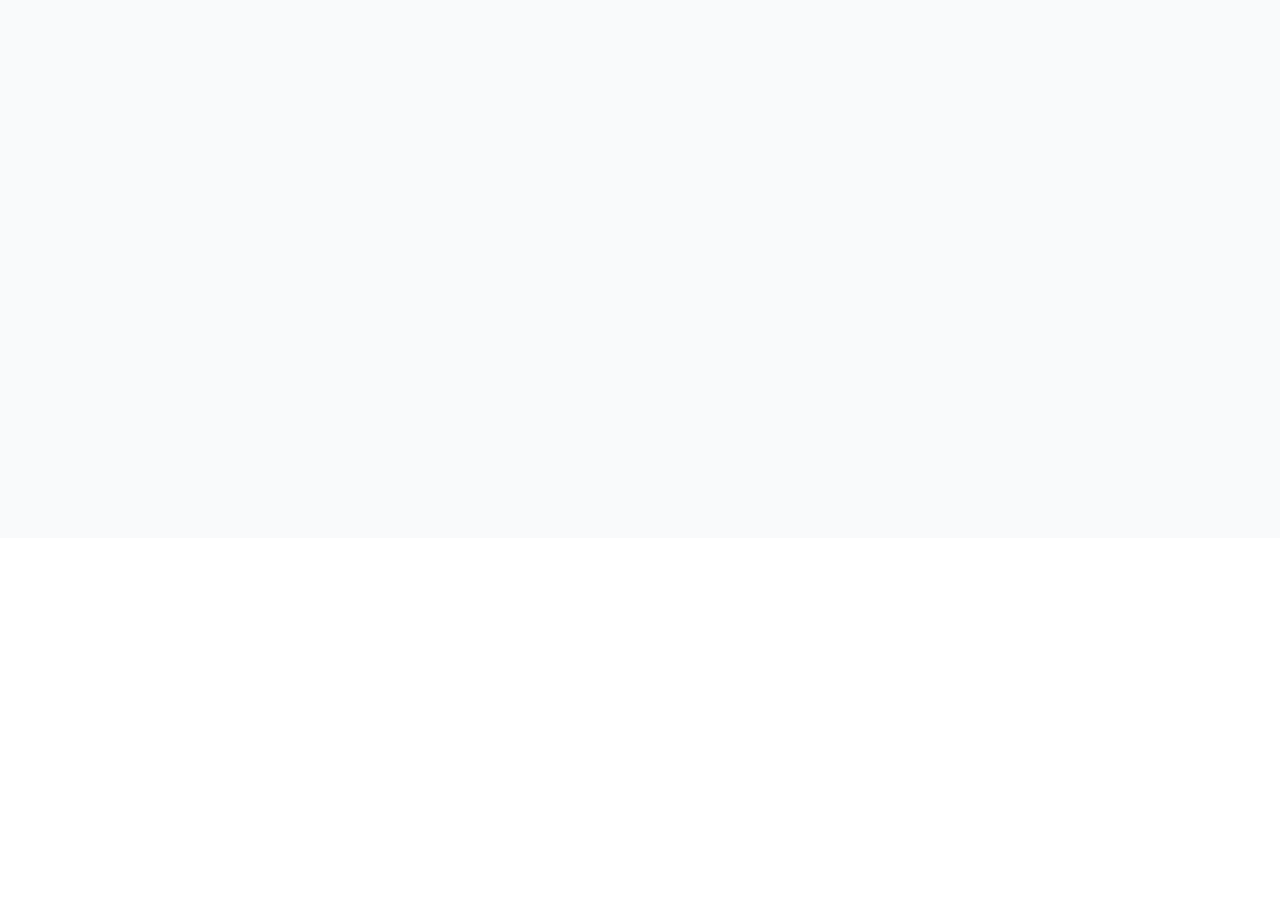
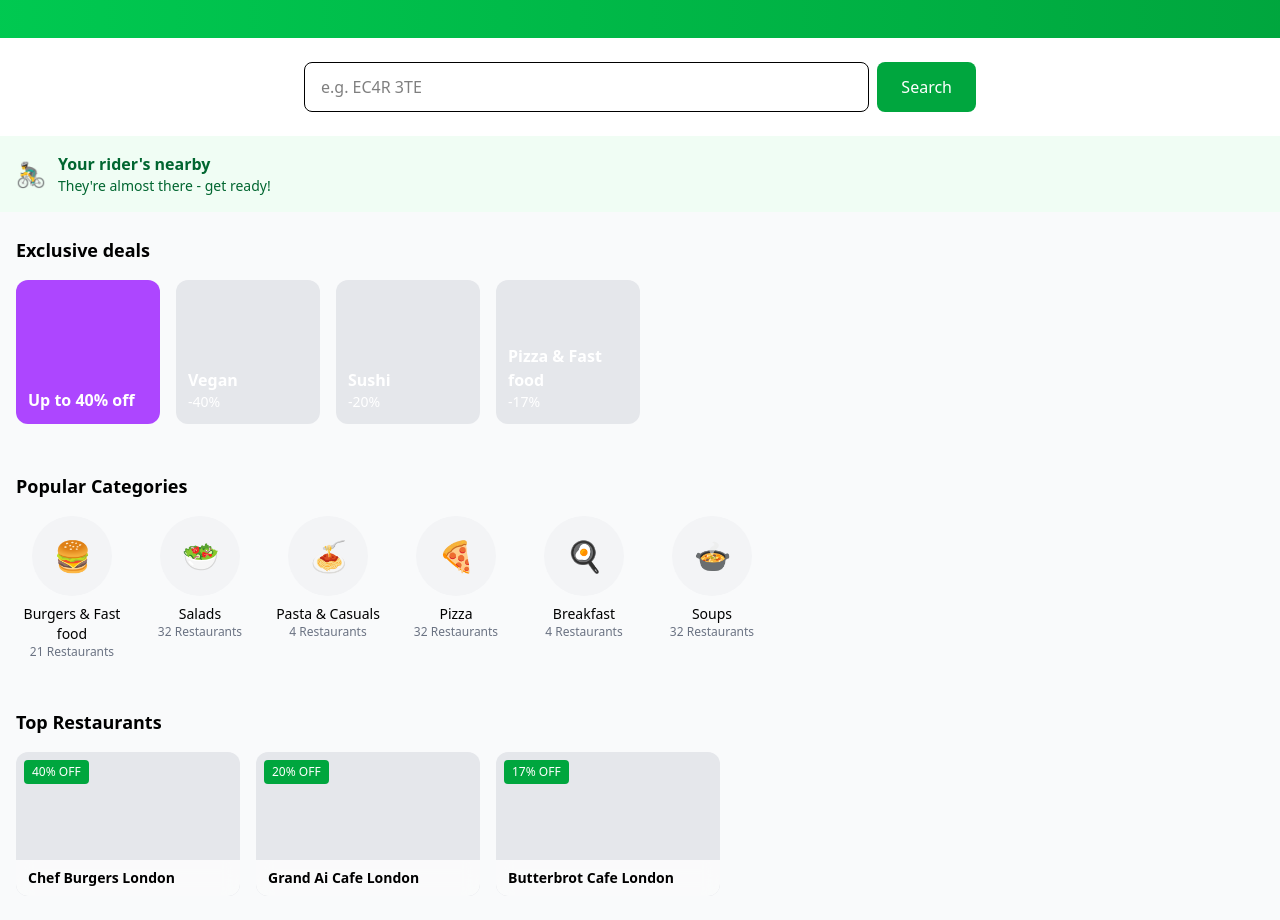
Before and after one commit to hacket41/Webpage-Home, a React (Vite) app: page / in a window 1280 px wide. Shown: the part 262-1182 px from the top of the page. Before the commit the page ends 800 px from the top, so only its background shows below. Built offline with nearby package versions, Linux system fonts and the light colour scheme.

Commit message:
Addition of more sections; Half-portion is acknowledged

```diff
--- /dev/null
+++ b/src/components/categories/CategoryCard.tsx
@@ -0,0 +1,13 @@
+import React from 'react';
+
+type Props = { icon: string; title: string; count: number };
+const CategoryCard: React.FC<Props> = ({ icon, title, count }) => (
+  <div className="shrink-0 w-28 text-center">
+    <div className="mx-auto w-20 h-20 rounded-full bg-gray-100 grid place-items-center text-3xl">
+      {icon}
+    </div>
+    <p className="mt-2 text-sm font-medium">{title}</p>
+    <p className="text-xs text-gray-500">{count} Restaurants</p>
+  </div>
+);
+export default CategoryCard;
--- /dev/null
+++ b/src/components/categories/CategoryGrid.tsx
@@ -0,0 +1,23 @@
+import React from 'react';
+import CategoryCard from './CategoryCard';
+
+const categories = [
+  { icon: '🍔', title: 'Burgers & Fast food', count: 21 },
+  { icon: '🥗', title: 'Salads', count: 32 },
+  { icon: '🍝', title: 'Pasta & Casuals', count: 4 },
+  { icon: '🍕', title: 'Pizza', count: 32 },
+  { icon: '🍳', title: 'Breakfast', count: 4 },
+  { icon: '🍲', title: 'Soups', count: 32 },
+];
+
+const CategoryGrid: React.FC = () => (
+  <section className="px-4 py-6">
+    <h2 className="text-lg font-semibold mb-4">Popular Categories</h2>
+    <div className="flex gap-4 overflow-x-auto">
+      {categories.map((c) => (
+        <CategoryCard key={c.title} {...c} />
+      ))}
+    </div>
+  </section>
+);
+export default CategoryGrid;
--- /dev/null
+++ b/src/components/deals/DealStrip.tsx
@@ -0,0 +1,26 @@
+import React from 'react';
+
+const deals = [
+  { label: 'Up to 40% off', color: 'bg-purple-500' },
+  { label: 'Vegan', discount: '-40%' },
+  { label: 'Sushi', discount: '-20%' },
+  { label: 'Pizza & Fast food', discount: '-17%' },
+];
+
+const DealStrip: React.FC = () => (
+  <section className="px-4 py-6">
+    <h2 className="text-lg font-semibold mb-4">Exclusive deals</h2>
+    <div className="flex gap-4 overflow-x-auto">
+      {deals.map((d, i) => (
+        <div
+          key={i}
+          className={`shrink-0 w-36 h-36 rounded-xl text-white flex flex-col justify-end p-3 ${d.color || 'bg-gray-200'}`}
+        >
+          <p className="font-bold">{d.label}</p>
+          {d.discount && <span className="text-sm">{d.discount}</span>}
+        </div>
+      ))}
+    </div>
+  </section>
+);
+export default DealStrip;
--- /dev/null
+++ b/src/components/restaurants/RestaurantCard.tsx
@@ -0,0 +1,14 @@
+import React from 'react';
+
+type Props = { name: string; discount: string };
+const RestaurantCard: React.FC<Props> = ({ name, discount }) => (
+  <div className="shrink-0 w-56 h-36 rounded-xl bg-gray-200 relative overflow-hidden">
+    <span className="absolute top-2 left-2 bg-green-600 text-white text-xs px-2 py-1 rounded">
+      {discount}
+    </span>
+    <div className="absolute bottom-0 w-full bg-white/80 backdrop-blur px-3 py-2">
+      <p className="text-sm font-semibold">{name}</p>
+    </div>
+  </div>
+);
+export default RestaurantCard;
--- /dev/null
+++ b/src/components/restaurants/RestaurantStrip.tsx
@@ -0,0 +1,20 @@
+import React from 'react';
+import RestaurantCard from './RestaurantCard';
+
+const restaurants = [
+  { name: 'Chef Burgers London', discount: '40% OFF' },
+  { name: 'Grand Ai Cafe London', discount: '20% OFF' },
+  { name: 'Butterbrot Cafe London', discount: '17% OFF' },
+];
+
+const RestaurantStrip: React.FC = () => (
+  <section className="px-4 py-6">
+    <h2 className="text-lg font-semibold mb-4">Top Restaurants</h2>
+    <div className="flex gap-4 overflow-x-auto">
+      {restaurants.map((r) => (
+        <RestaurantCard key={r.name} {...r} />
+      ))}
+    </div>
+  </section>
+);
+export default RestaurantStrip;
--- /dev/null
+++ b/src/components/search/SearchBar.tsx
@@ -0,0 +1,21 @@
+import React, { useState } from "react";
+
+const SearchBar: React.FC = () => {
+    const [postCode, setPostCode] = useState("");
+    return (
+        <div className="px-4 py-6 bg-white">
+            <div className="max-w-2xl mx-auto flex gap-2">
+                <input
+                    value={postCode}
+                    onChange={(e) => setPostCode(e.target.value)}
+                    placeholder="e.g. EC4R 3TE"
+                    className="flex-1 px-4 py-3 border rounded-lg focus:outline-none focus:ring-2 focus:ring-green-500"
+                />
+                <button className="px-6 py-3 rounded-lg bg-green-600 text-white font-semi-bold">
+                    Search
+                </button>
+            </div>
+        </div>
+    );
+};
+export default SearchBar;
--- /dev/null
+++ b/src/components/status/RiderStatus.tsx
@@ -0,0 +1,12 @@
+import React from 'react';
+
+const RiderStatus: React.FC = () => (
+    <div className="px-4 py-4 bg-green-50 text-green-800 flex items-center gap-3">
+        <span className ="text-2xl">🚴‍♂️</span>
+        <div>
+            <p className='font-semibold'>Your rider's nearby</p>
+            <p className='text-sm'>They're almost there - get ready!</p>
+        </div>
+    </div>
+)
+export default RiderStatus;
--- a/src/pages/HomePage.tsx
+++ b/src/pages/HomePage.tsx
@@ -1,10 +1,21 @@
 import React from 'react';
 import Header from '../components/header/Header';
+import Hero from '../components/hero/Hero';
+import SearchBar from '../components/search/SearchBar';
+import RiderStatus from '../components/status/RiderStatus';
+import DealStrip from '../components/deals/DealStrip';
+import CategoryGrid from '../components/categories/CategoryGrid';
+import RestaurantStrip from '../components/restaurants/RestaurantStrip';
 
 const HomePage: React.FC = () => (
-  <div className = "min-h-screen bg-gray-50">
+  <div className="min-h-screen bg-gray-50">
     <Header />
+    <Hero />
+    <SearchBar />
+    <RiderStatus />
+    <DealStrip />
+    <CategoryGrid />
+    <RestaurantStrip />
   </div>
 );
-
 export default HomePage;
```
